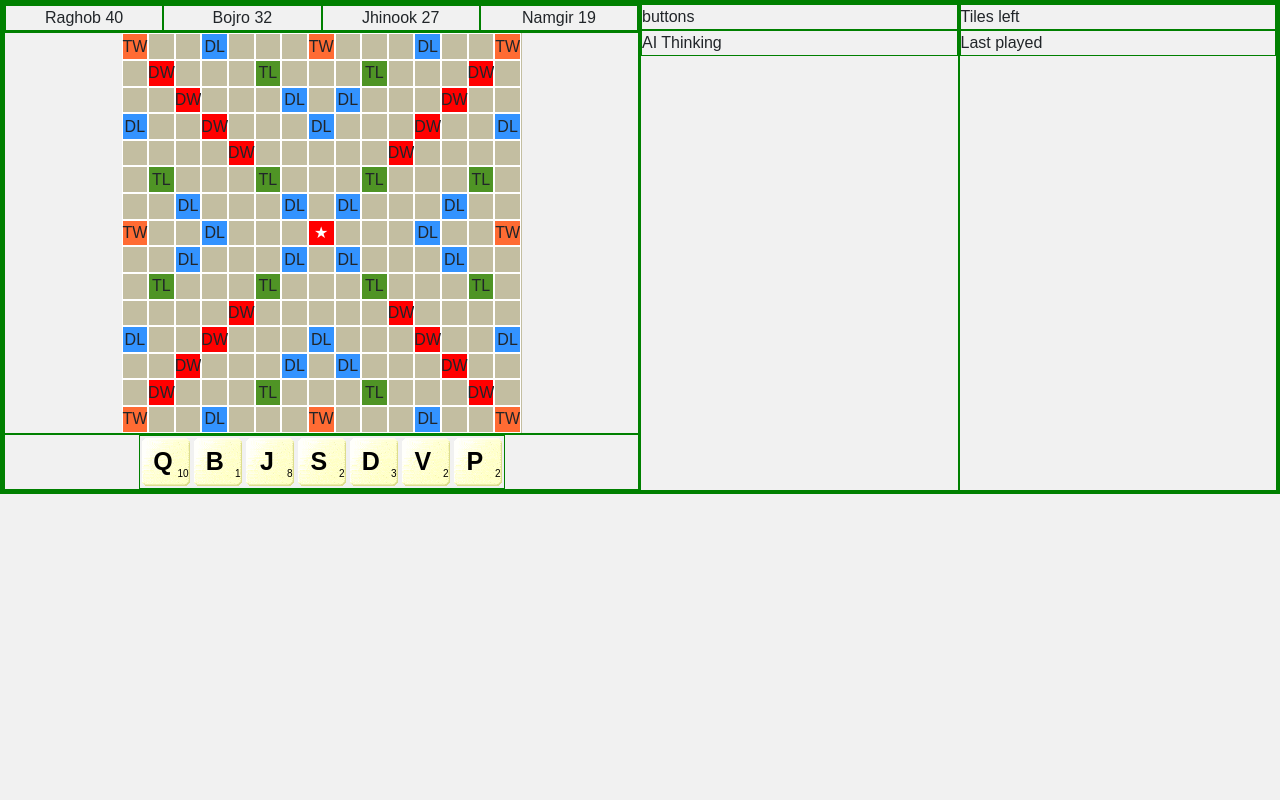
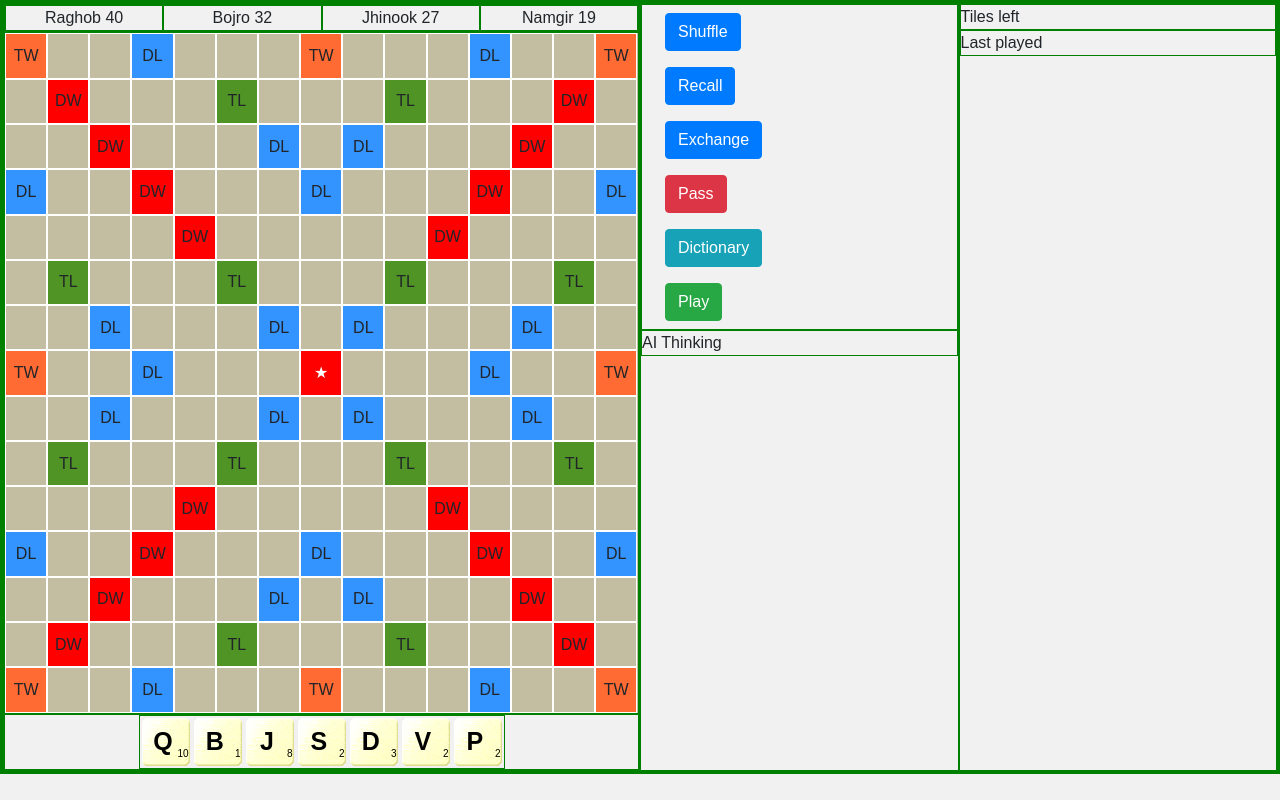
Before and after one commit to sourish33/ScrabbleGame, a PHP site: page /game-sm.html in a window 1280 px wide. Run offline with PHP 8.4, Linux system fonts and the light colour scheme.

Commit message:
buttons added and board size responsive

```diff
--- a/game-sm.html
+++ b/game-sm.html
@@ -420,7 +420,31 @@
         </div>
         <div class="col-sm-3 bdry">
                 <div class="row bdry ">
-                  buttons
+                  <div class="col d-flex flex-column control-btns">
+                      <div class="p-2 mt-0 smallscreen">
+                        <button type="button" class="btn btn-primary" id="shuffle"><span class="longtext">Shuffle</span><span class="shorttext">Shuffle</span></button>
+                      </div>
+                      <div class="p-2 mt-0 smallscreen">
+                        <button type="button" class="btn btn-primary" id="recall"><span class="longtext">Recall</span><span class="shorttext">Recall</span></button>
+                      </div>
+
+                      <div class="p-2 mt-0 smallscreen">
+                        <button type="button" class="btn btn-primary" id="exchange"><span class="longtext">Exchange</span><span class="shorttext">Exch</span></button>
+                      </div>
+                      <div class="p-2 mt-0">
+                        <button type="button" class="btn btn-danger" id="pass"><span class="longtext">Pass</span><span class="shorttext">Pass</span></button>
+                      </div>
+
+                      <div class="p-2 mt-0">
+                        <button type="button" class="btn btn-info" id="2lw-list"><span class="longtext">Dictionary</span><span class="shorttext">Dict</span></button>
+                      </div>
+                      <div class="p-2 mt-0">
+                        <div class="btn-group">
+                        <button type="button" class="btn btn-success" id="play">Play</button>
+                        </div>
+                      </div>
+
+                </div>
                 </div>
                 <div class="row bdry ">
                   AI Thinking
@@ -487,18 +511,21 @@
 		  </div>
 
     <script>
-    //     function  setBoardSize() {
-    //         let n=80;
-    //         let w = window.innerWidth;
-    //         let h = window.innerHeight;
-    //         let ww=Math.min(w,h);
-    //         let u=document.getElementsByClassName("grid-container")[0];
-    //         u.style.width = `${parseInt(ww*n/100)}px`;
-    //         u.style.height = `${parseInt(ww*n/100)}px`;
-    //     // console.log(`setBoardSize called new window size is ${intViewportHeight} and board is ${parseInt(intViewportHeight*n/100)}px `)
-    // }
-    // window.addEventListener("resize", setBoardSize);
-    // window.addEventListener("load", setBoardSize);
+        function  setBoardSize() {
+            let n=100;
+            let w = window.innerWidth;
+            let h = window.innerHeight;
+            let ww=Math.min(w,h);
+            if (ww>600){
+              n=85;
+            }
+            let u=document.getElementsByClassName("grid-container")[0];
+            u.style.width = `${parseInt(ww*n/100)}px`;
+            u.style.height = `${parseInt(ww*n/100)}px`;
+        // console.log(`setBoardSize called new window size is ${intViewportHeight} and board is ${parseInt(intViewportHeight*n/100)}px `)
+    }
+    window.addEventListener("resize", setBoardSize);
+    window.addEventListener("load", setBoardSize);
 
     </script>
 	</body>
--- a/style-sm.css
+++ b/style-sm.css
@@ -362,3 +362,40 @@
   .shorttext{
     display: none;
   }
+
+  .longtext{
+    display: inline-block;
+  }
+
+
+
+
+
+
+
+
+
+
+
+  @media only screen and (max-width: 600px) {
+
+    .shorttext{
+      font-size: 0.8em;
+      display: inline-block;
+    }
+
+    .longtext{
+      display: none;
+    }
+
+    .control-btns{
+      flex-direction: row !important;
+    }
+
+    .smallscreen{
+      padding-left: 0 !important;
+    }
+
+
+
+  }
```
